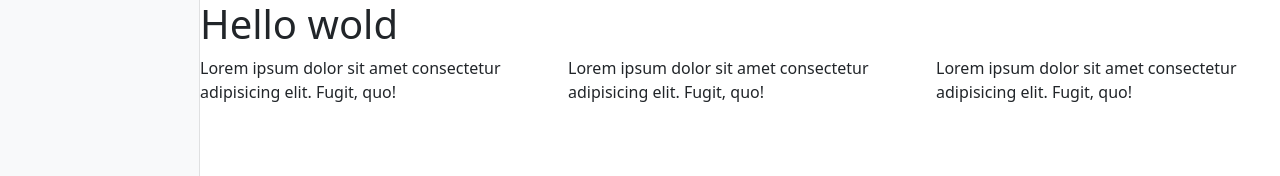
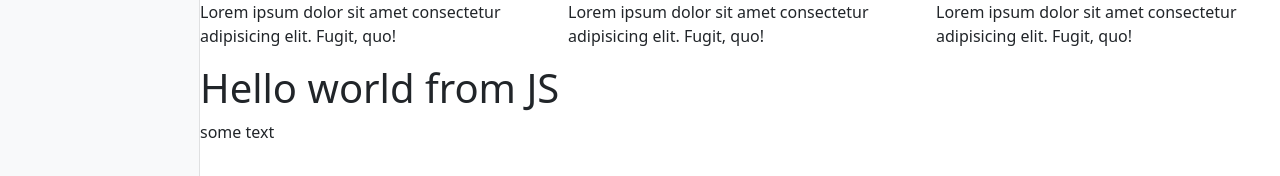
Before and after one commit to justMaxIt/js-constructor-minin, a plain HTML site: page index.html in a window 1280 px wide. Shown: the top 176 px of the page. Drawn offline with nearby package versions, Linux system fonts and the light colour scheme.

Commit message:
working js code

```diff
--- a/index.html
+++ b/index.html
@@ -12,11 +12,7 @@
     <div id="app" class="container-flud">
         <div id="panel" class="bg-light sidebar"></div>
         <div id="site" class="content">
-            <div class="row">
-                <div class="col-sm">
-                    <h1>Hello wold</h1>
-                </div>
-            </div>
+
 
     <div class="row">
         <div class="col-sm">
@@ -33,6 +29,6 @@
         </div>
     </div>
 
-<script> src="index.js"</script>
+<script src="index.js"></script>
 </body>
 </html>
--- a/index.js
+++ b/index.js
@@ -7,4 +7,36 @@ const model = [
   },
 ];
 
-document.querySelector("#site");
+const $site = document.querySelector("#site");
+
+model.forEach((block) => {
+  let html = "";
+
+  if (block.type === "title") {
+    html = `
+            <div class="row">
+                <div class="col-sm">
+                    <h1>${block.value}</h1>
+                </div>
+            </div>
+    `;
+  } else if (block.type === "text") {
+    html = `
+            <div class="row">
+               <div class="col-sm">
+            <p>${block.value}</p>
+               </div>
+            </div>
+            `;
+  } else if (block.type === "columns") {
+    // html = `
+    //         <div class="row">
+    //            <div class="col-sm">
+    //         <p>${block.value}</p>
+    //            </div>
+    //         </div>
+    //         `;
+  }
+  console.log(html);
+  $site.insertAdjacentHTML("beforeend", html);
+});
```
